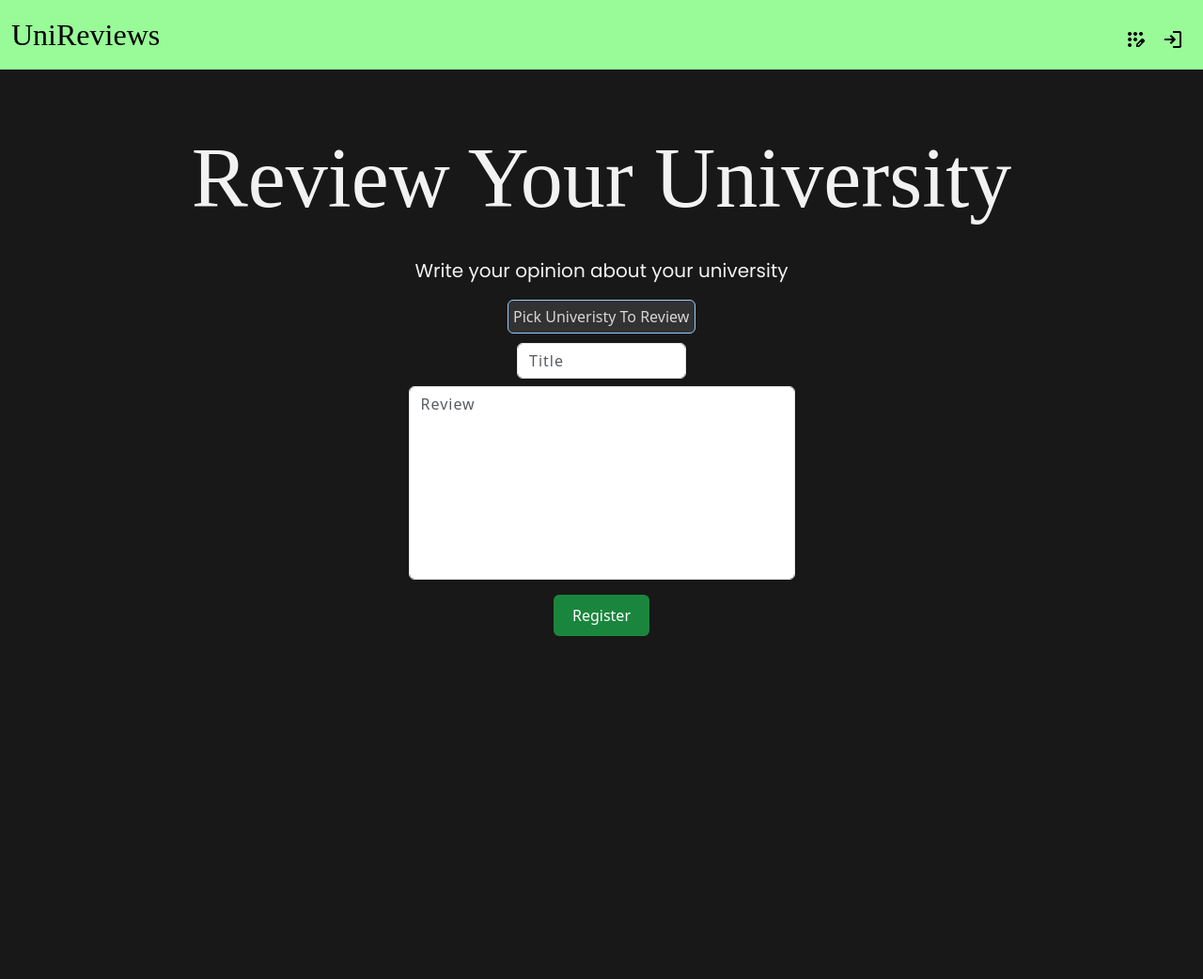
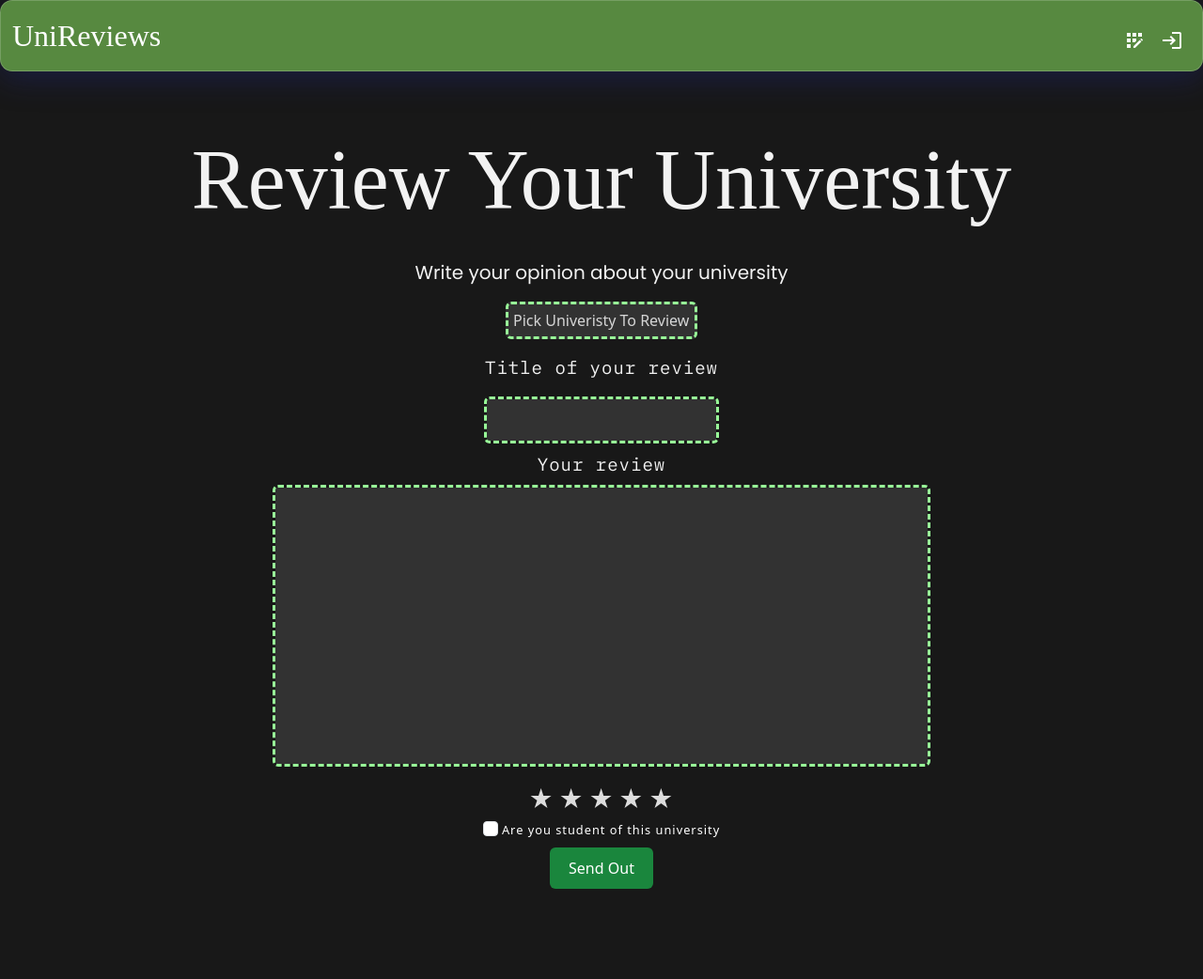
Before and after one commit to Dogeboge1023/unireviews, a Flask app: page /writeyourreview in a window 1280 px wide. Shown: the whole page at 94% size. Before the commit the page ends 677 px from the top, so only its background shows below. Run offline with Flask 3, Linux system fonts and the light colour scheme; some libraries are stand-ins or nearby versions; some web fonts are replaced.

Commit message:
big one: changed nav bar to glassphormis kinda, added new table for reviews, new page for reviews redesigned and reworked and it does send out data to database table, some design tweaks, fuck flash thingy, added star system and checkbox and more...

```diff
--- a/app.py
+++ b/app.py
@@ -96,6 +96,7 @@ def register():
         hashed_password = generate_password_hash(password)
         university = request.form.get("uniselect")
         db.execute("INSERT INTO users (username, hash,university) VALUES(?,?,?)", username, hashed_password,university)
+
         new_user_id = db.execute("SELECT id FROM users WHERE username = :username", username=username)
         session["user_id"] = new_user_id[0]['id']
         return redirect("/")
@@ -103,4 +104,19 @@ def register():
 
 @app.route("/writeyourreview", methods=["GET","POST"])
 def writeyourreview():
+    if request.method == "POST":
+        picker = request.form.get("uniselectwrite")
+        title= request.form.get("titlewrite")
+        review = request.form.get("reviewwrite")
+        if 'rating' in request.form:
+            rating = request.form.get('rating')
+        else:
+            rating = 0
+        if 'checkbox' in request.form:
+            checkbox = request.form.get("checkbox")
+        else:
+            checkbox = 'no'
+        db.execute("INSERT INTO reviews (user_id, picked_university, title, review, rating, student_yes_no) VALUES (?, ?, ?, ?, ?, ?)",session["user_id"], picker, title, review, rating, checkbox)
+        flash("Submitted")
+        return redirect("/")
     return render_template("write_your_review.html")
--- a/static/styles.css
+++ b/static/styles.css
@@ -8,7 +8,12 @@ nav .navbar-brand
 
 }
 .background-image{
-    background-color: #98FB98;
+    background: rgba( 154, 255, 107, 0.49 );
+    box-shadow: 0 8px 32px 0 rgba( 31, 38, 135, 0.37 );
+    backdrop-filter: blur( 0px );
+    -webkit-backdrop-filter: blur( 0px );
+    border-radius: 13px;
+    border: 1px solid rgba( 255, 255, 255, 0.18 );
 }
 /*ANIMATOIN FOR HOVER ANIMATION ON NAV BAR*/
 .nav-link{
@@ -20,6 +25,7 @@ nav .navbar-brand
     opacity: 0;
     height: 3px;
     width: 100%;
+    background-color: #98FB98;
     background-color: #181818;
     position: absolute;
     bottom: 0;
@@ -54,6 +60,8 @@ body{
     border: 2px solid #1a863d;
     background-color: #F2F2F2;
     box-shadow: 0 0 5px rgba(176, 191, 26, 0.5);
+    background-color: #323232;
+    color: #ffffff;
 }
 .button-color {
     background-color: #1a863d; /* Teal color for the button */
@@ -69,9 +77,6 @@ body{
   .button-color:disabled{
     transition: all 0.2s;
     background-color: #eb6a5c;
-  }
-  .button-color:active { /*TODO*/
-    background-color: ;
   }
 .font-color{
     color:#F2F2F2;
@@ -118,10 +123,12 @@ body{
 }
 .form-color-2{
     color: #d6d6d6;
-    border: 1px solid #98CAFB;
+    border:  3px dashed #98FB98;
     background-color: #323232;
     padding: 5px;
 }
+.form-color-2:focus{
+    outline: none;}
 textarea {
   font-size: 0.8rem;
   letter-spacing: 1px;
@@ -131,10 +138,82 @@ textarea {
   font-size: 0.8rem;
   letter-spacing: 1px;
   resize: none;
-  text-transform: capitalize;
 }
 
-.defactomargin {
+.label1 {
   display: block;
   margin-bottom: 10px;
+  color: #ffffff;
+  font-size: 19px;
+  margin-top: 38px;
+  font-family: "IBM Plex Mono", monospace;
+  font-weight: 400;
+  font-style: normal;
+  color:#F2F2F2;
 }
+.title{
+    background-color: #323232;
+    color: #ffffff;
+    border:  3px dashed #98FB98;
+}
+.title:focus{
+    background-color: #323232;
+    color: #ffffff;
+}
+.title::placeholder{
+    color: #ffffff;
+    text-align:center;
+}
+.checkbox{
+    color: #FFFFFF;
+}
+.rating {
+    unicode-bidi: bidi-override;
+    direction: rtl;
+  }
+
+  .rating input {
+    display: none;
+  }
+
+  .rating label {
+    cursor: pointer;
+    display: inline-block;
+  }
+
+  .rating label:before {
+    content: '\2605'; /* Unicode character for a star */
+    font-size: 2em;
+    color: #ddd;
+    display: block;
+  }
+
+  .rating input:checked ~ label:before {
+    color: #fdd835; /* Color for selected stars */
+  }
+
+  .rating label:hover:before,
+  .rating label:hover ~ label:before {
+    color: #ffb400; /* Color for stars on hover */
+  }
+.review-size{
+    width: 700px;
+    height: 300px;
+
+}
+.title-size {
+    width: 250px;
+    height: 50px;
+}
+@media only screen and (max-width: 767px){
+    .review-size{
+        width: 350px;
+        height: 177px;
+    }
+}
+@media only screen and (max-width: 767px){
+    .title-size{
+        width: 220px;
+        height: 50px;
+    }
+}
--- a/templates/layout.html
+++ b/templates/layout.html
@@ -40,7 +40,7 @@
   </head>
 
   <body>
-    <nav class=" background-image  navbar navbar-expand-md navbar-light" >
+    <nav class=" background-image  navbar navbar-expand-md navbar-dark" >
       <div class="container-fluid">
         <a class="navbar-brand" href="/">UniReviews</a>
         <button
@@ -76,7 +76,7 @@
           <ul class="navbar-nav ms-auto mt-2">
             <li class="nav-item">
               <a class="nav-link" href="/logout">
-                <img src="static/logout.png" alt="Log Out" class="logout-button">
+                <img src="static/whitelogout.png" alt="Log Out" class="logout-button">
               </a>
             </li>
           </ul>
@@ -84,12 +84,12 @@
           <ul class="navbar-nav ms-auto mt-2">
             <li class="nav-item">
               <a class="nav-link" href="/register">
-                <img src="static/register.png" alt="Register" class="logout-button">
+                <img src="static/whitereg.png" alt="Register" class="logout-button">
               </a>
             </li>
             <li class="nav-item">
               <a class="nav-link" href="/login">
-                <img src="static/login.png" alt="Log In" class="logout-button">
+                <img src="static/whitelogin.png" alt="Log In" class="logout-button">
               </a>
             </li>
           </ul>
@@ -100,7 +100,7 @@
 
     {% if get_flashed_messages() %}
     <header>
-      <div class="alert alert-danger mb-0 text-center" role="alert">
+      <div class="alert alert-warning alert-dismissible  show mb-0 text-center" role="alert">
         {{ get_flashed_messages() | join(" ") }}
       </div>
     </header>
@@ -135,4 +135,5 @@
       </script>
     </footer>
   </body>
+
 </html>
--- a/templates/register.html
+++ b/templates/register.html
@@ -48,7 +48,7 @@
                 <option>TSMU</option>
                 <option>TSU</option>
                 <option>UG</option>
-                <optoin>other</option>
+                <option>other</option>
             </select>
         </div>
         <button class="button-color btn btn-primary"  id="registerBtn" type="submit">Register</button>
--- a/templates/write_your_review.html
+++ b/templates/write_your_review.html
@@ -5,6 +5,8 @@
 {% endblock %}
 
 {% block main %}
+<script src="/static/script.js"></script>
+<form action="/writeyourreview" method="POST">
 <div class="font-color big-text">
     <p>Review Your University</p>
 </div>
@@ -24,7 +26,7 @@
       <option>Caucasus University</option>
       <option>DAUG</option>
       <option>European University</option>
-      <option>FREEUIN</option>
+      <option>Freeuni</option>
       <option>GAU</option>
       <option>GTU/STU</option>
       <option>GIPA</option>
@@ -40,13 +42,40 @@
       <option>TSMU</option>
       <option>TSU</option>
       <option>UG</option>
-      <optoin>other</option>
+      <option>other</option>
   </select>
   <div class="mb-3">
-  <label class="defactomargin"></label>
-  <textarea rows="1" cols="15" class="form-control mx-auto w-auto" placeholder="Title" id="titlewrite" name="titlewrite" maxlength="21"></textarea>
-  <textarea rows="8" cols="40" class="form-control mx-auto w-auto my-2" placeholder="Review" id="reviewwrite" name="reviewwrite"></textarea>
+    <!--input boxes for title and review-->
+  <label class="label1 my-3">Title of your review</label>
+  <textarea  class="title-size title form-control mx-auto  my-2" id="titlewrite" name="titlewrite" minlength="1" maxlength="22" required></textarea>
+  <label class="label1 my-1">Your review</label>
+  <textarea  class="review-size title form-control mx-auto  my-2"  id="reviewwrite" minlength="5"name="reviewwrite" required></textarea>
   </div>
-  <button class="button-color btn btn-primary"  id="registerBtn" type="submit">Register</button>
+  <!--rating system-->
+  <div class="rating">
+    <input type="radio" id="star5" name="rating" value="5">
+    <label for="star5"></label>
+    <input type="radio" id="star4" name="rating" value="4">
+    <label for="star4"></label>
+    <input type="radio" id="star3" name="rating" value="3">
+    <label for="star3"></label>
+    <input type="radio" id="star2" name="rating" value="2">
+    <label for="star2"></label>
+    <input type="radio" id="star1" name="rating" value="1">
+    <label for="star1"></label>
+  </div>
+  <!--checkbox if is student of that uni-->
+  <div class="">
+    <input class="form-check-input" type="checkbox" value="yes" name="checkbox" id="flexCheckDefault"> <!--that value is definete security issue but oh well TO BE TESTED!-->
+    <label class="mb-2 checkbox form-check-label" for="flexCheckDefault">
+    Are you student of this university
+    </label>
+  </div>
+  <!--BUTTON-->
+  <form id="reviewbutton" method="post" action="/writeyourreview">
+  <button class="button-color btn btn-primary"  id="sumbmitreview" type="submit">Send Out</button>
+  </form>
+  <script src="https://cdn.jsdelivr.net/npm/bootstrap@5.0.0/dist/js/bootstrap.bundle.min.js"></script>
+</form>
 </form>
 {% endblock %}
```
Also changed, not shown: static/whitelogin.png (added), static/whitelogout.png (added), static/whitereg.png (added), unireviews.db, 2 other files.
